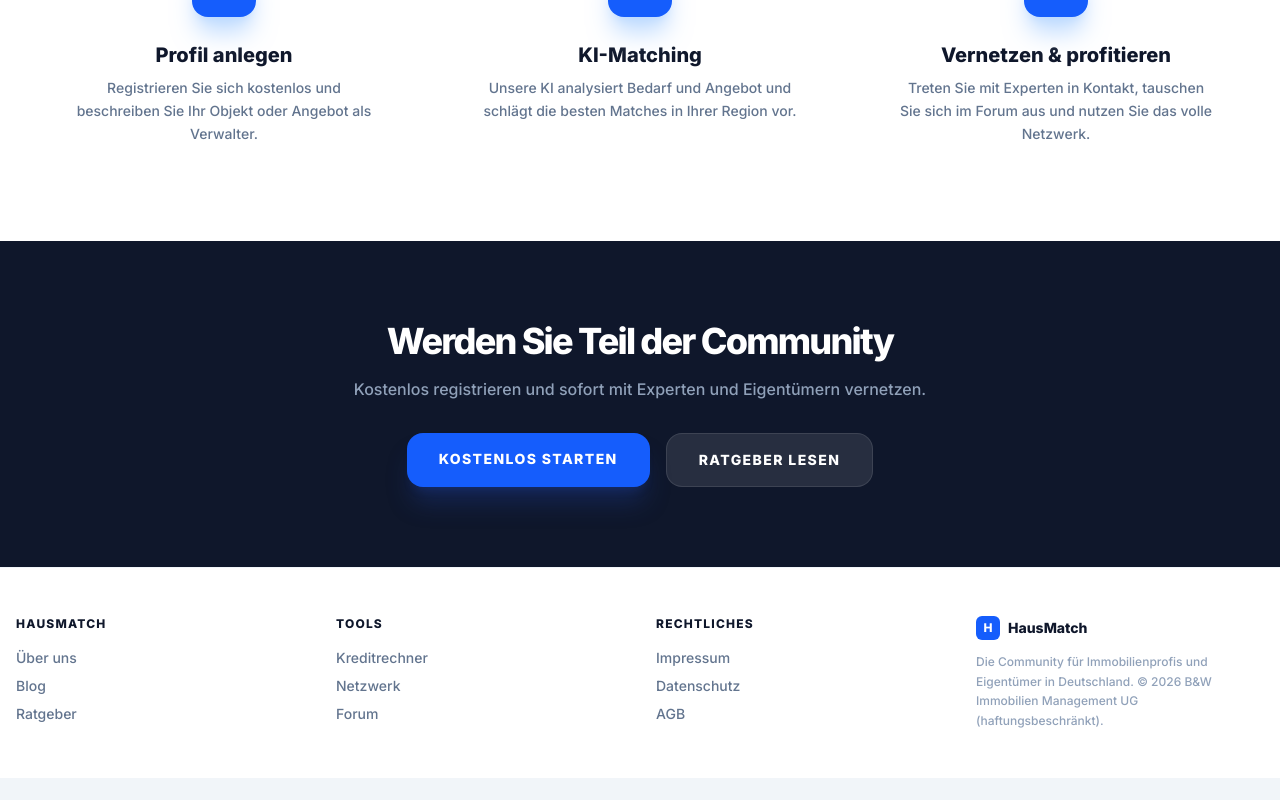
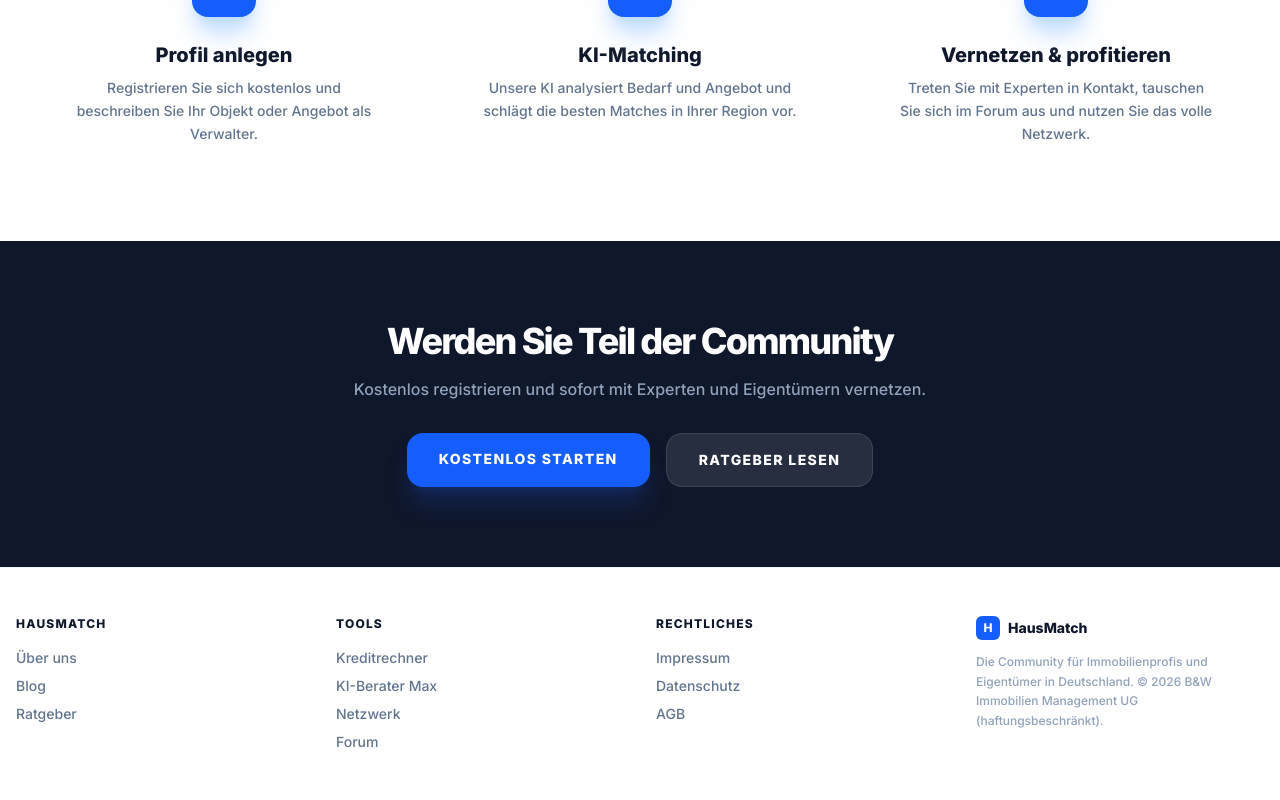
Before and after one commit to BundW32/claude-hausmatch-new, a React (Vite) app in the folder hausmatch12-main/: page /profile in a window 1280 px wide. Shown: the part 1722-2522 px from the top of the page. Before the commit the page ends 2500 px from the top, so only its background shows below. Built offline with nearby package versions, Linux system fonts and the light colour scheme; no server answers.

Commit message:
Add /ki-berater route and KI-Berater nav link

```diff
--- a/hausmatch12-main/App.tsx
+++ b/hausmatch12-main/App.tsx
@@ -19,6 +19,7 @@ const Profile = lazy(() => import('./components/Profile'));
 const Ratgeber = lazy(() => import('./components/Ratgeber'));
 const Kreditrechner = lazy(() => import('./components/Kreditrechner'));
 const MatchingBoard = lazy(() => import('./components/MatchingBoard'));
+const KIBerater = lazy(() => import('./components/KIBerater'));
 import { AboutPage, BlogPage, ContactPage, LegalPage } from './components/StaticPages';
 import ChatBot from './components/ChatBot';
 
@@ -103,6 +104,7 @@ const Navbar = () => {
     { to: '/network', label: 'Netzwerk' },
     { to: '/ratgeber', label: 'Ratgeber' },
     { to: '/kreditrechner', label: 'Rechner' },
+    { to: '/ki-berater', label: 'KI-Berater' },
     ...(user ? [
       { to: '/forum', label: 'Forum' },
       { to: '/messages', label: 'Postfach' },
@@ -212,6 +214,7 @@ const Footer = () => {
           <h4 className="font-black text-slate-900 uppercase text-xs tracking-widest mb-4">Tools</h4>
           <ul className="space-y-2 text-sm text-slate-500 font-medium">
             <li><Link to="/kreditrechner" className="hover:text-blue-600">Kreditrechner</Link></li>
+            <li><Link to="/ki-berater" className="hover:text-blue-600">KI-Berater Max</Link></li>
             <li><Link to="/network" className="hover:text-blue-600">Netzwerk</Link></li>
             <li><Link to="/forum" className="hover:text-blue-600">Forum</Link></li>
           </ul>
@@ -257,6 +260,7 @@ const AppRoutes = () => {
         <Route path="/ratgeber" element={<Ratgeber />} />
         <Route path="/kreditrechner" element={<Kreditrechner />} />
         <Route path="/vermittlung" element={<MatchingBoard />} />
+        <Route path="/ki-berater" element={<KIBerater />} />
         <Route path="/about" element={<AboutPage />} />
         <Route path="/blog" element={<BlogPage />} />
         <Route path="/contact" element={<ContactPage />} />
```
